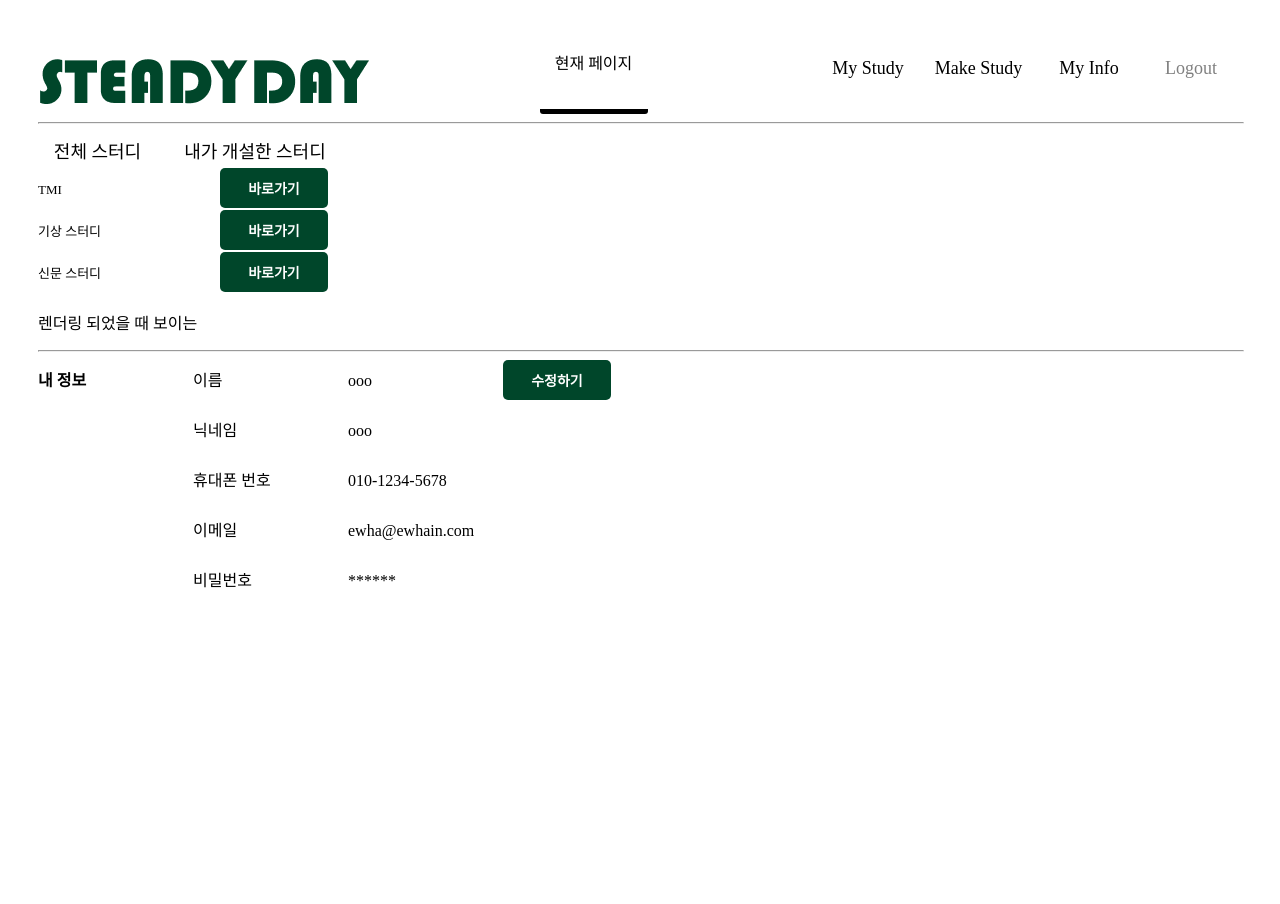
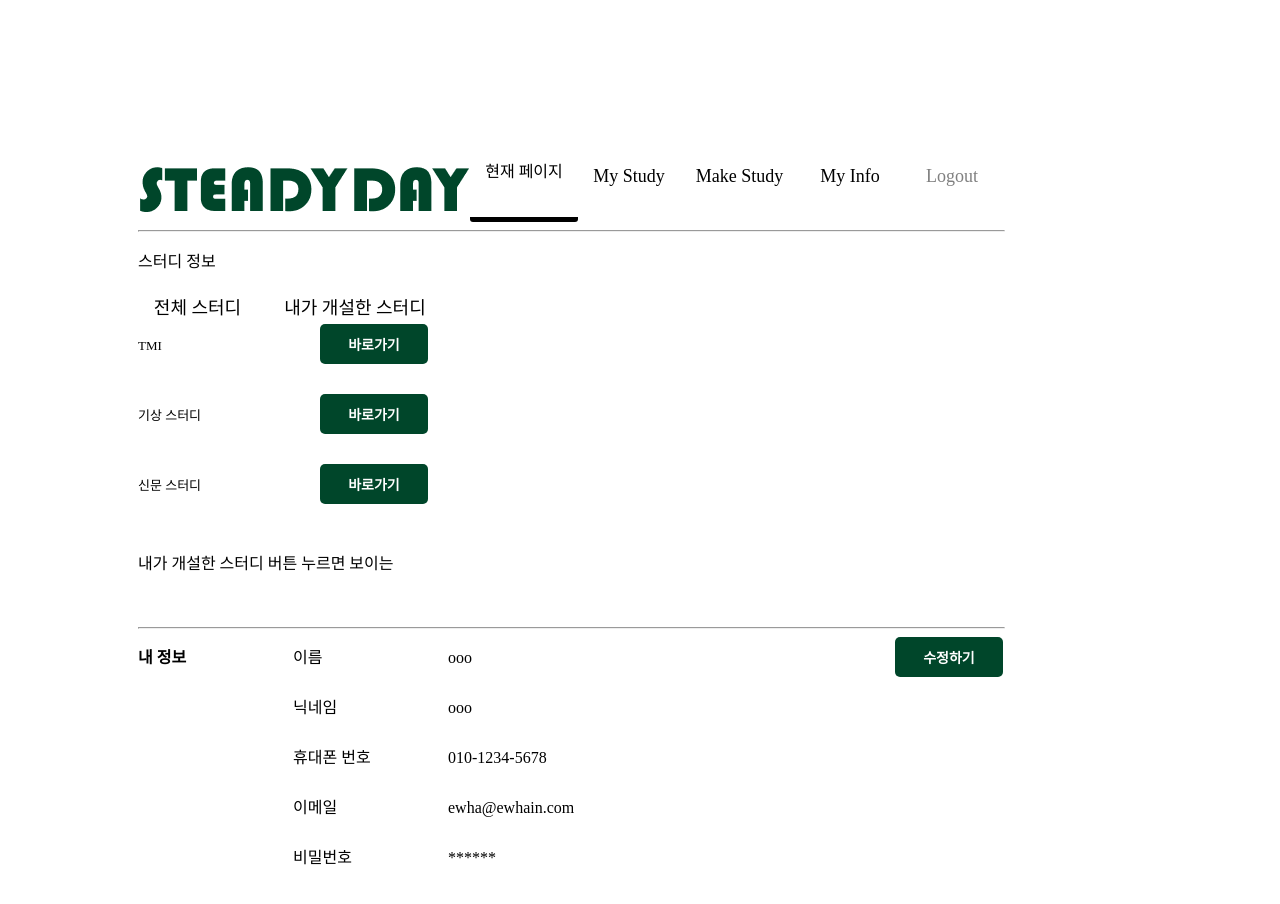
Before and after one commit to EFUB-steady/Steady-Front-2, a React (Create React App) app: page /myinfo in a window 1280 px wide. Shown: the top 904 px of the page. Before the commit the page ends 800 px from the top, so only its background shows below. Built offline with nearby package versions, Linux system fonts and the light colour scheme.

Commit message:
💄Container 태그

```diff
--- a/src/components/MyInfoPage/EntireStudy/styles.js
+++ b/src/components/MyInfoPage/EntireStudy/styles.js
@@ -2,6 +2,7 @@ import styled from "styled-components";
 
 export const StudyList = styled.div`
   width: 290px;
+  height: 70px;
   display: flex;
   justify-content: space-between;
 `;
--- a/src/components/MyInfoPage/EstablishedStudy/index.jsx
+++ b/src/components/MyInfoPage/EstablishedStudy/index.jsx
@@ -1,5 +1,5 @@
 import React from "react";
 
 export default function EstablishedStudy() {
-  return <p>렌더링 되었을 때 보이는</p>;
+  return <p>내가 개설한 스터디 버튼 누르면 보이는</p>;
 }
--- a/src/components/MyInfoPage/MyInfo/index.jsx
+++ b/src/components/MyInfoPage/MyInfo/index.jsx
@@ -1,4 +1,4 @@
-import { SignBox, Wrapper, ContentWrapper } from "./styles";
+import { SignBox, Wrapper, ContentWrapper, ExBtnWrapper } from "./styles";
 import { Bold, Body1 } from "../../../styles/text";
 
 import React from "react";
@@ -7,6 +7,7 @@ import ModifyBtn from "./../../buttons/ModifyBtn";
 export default function MyInfo() {
   return (
     <Wrapper>
+      <ExBtnWrapper>
         <Bold>내 정보</Bold>
         <ContentWrapper>
           <SignBox>
@@ -30,6 +31,7 @@ export default function MyInfo() {
             <Body1>******</Body1>
           </SignBox>
         </ContentWrapper>
+      </ExBtnWrapper>
       <ModifyBtn />
     </Wrapper>
   );
--- a/src/components/MyInfoPage/MyInfo/styles.js
+++ b/src/components/MyInfoPage/MyInfo/styles.js
@@ -9,9 +9,15 @@ export const SignBox = styled.div`
 export const Wrapper = styled.div`
   display: flex;
   flex-direction: row;
+  justify-content: space-between;
 `;
 
 export const ContentWrapper = styled.div`
   display: flex;
   flex-direction: column;
 `;
+
+export const ExBtnWrapper = styled.div`
+  display: flex;
+  flex-direction: row;
+`;
--- a/src/pages/MyInfoPage/index.jsx
+++ b/src/pages/MyInfoPage/index.jsx
@@ -1,6 +1,6 @@
 import React from "react";
 import { Wrapper, StudyInfoWrapper } from "./styles";
-
+import Container from "../../components/common/Container";
 import Header from "../../components/MemberMain/Header";
 import EntireStudy from "../../components/MyInfoPage/EntireStudy";
 import EstablishedStudy from "../../components/MyInfoPage/EstablishedStudy";
@@ -9,16 +9,19 @@ import { DivideLine } from "./styles";
 
 export default function MemberMainPage() {
   return (
+    <Container>
       <Wrapper>
         <Header />
         <DivideLine />
 
         <StudyInfoWrapper>
+          <p>스터디 정보</p>
           <EntireStudy />
           <EstablishedStudy />
         </StudyInfoWrapper>
         <DivideLine />
         <MyInfo />
       </Wrapper>
+    </Container>
   );
 }
--- a/src/pages/MyInfoPage/styles.js
+++ b/src/pages/MyInfoPage/styles.js
@@ -6,6 +6,7 @@ export const Wrapper = styled.div`
 
 export const StudyInfoWrapper = styled.div`
   height: 50%;
+  flex-direction: row;
 `;
 
 export const MyInfoWrapper = styled.div`
```
Lines whose indentation alone changed are shown as unchanged.
